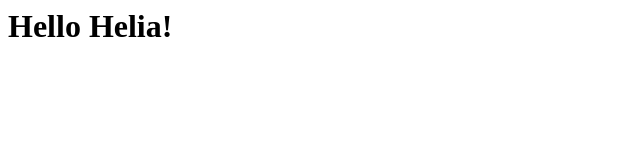
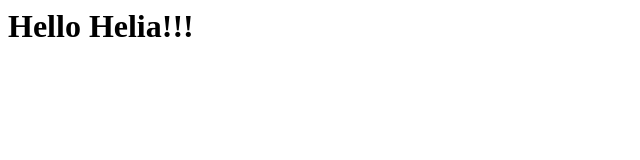
Before and after one commit to hyphacoop/api.distributed.press, a website: page fixtures/site/index.html in a window 1280 px wide. Shown: the full height of the page, 0-640 px from the left. Drawn offline with Linux system fonts and the light colour scheme.

Commit message:
chore: update test site to get different CID

```diff
--- a/fixtures/site/index.html
+++ b/fixtures/site/index.html
@@ -1,2 +1,2 @@
 <title>Hello Distributed Press!</title>
-<h1>Hello Helia!</h1>
+<h1>Hello Helia!!!</h1>
```
